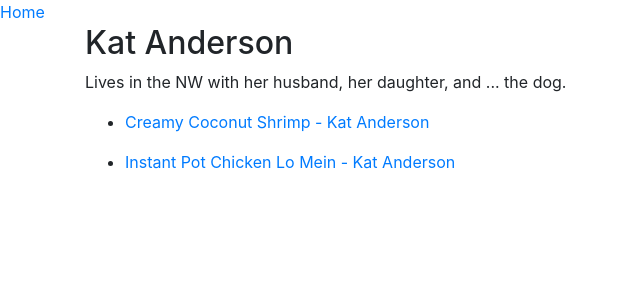
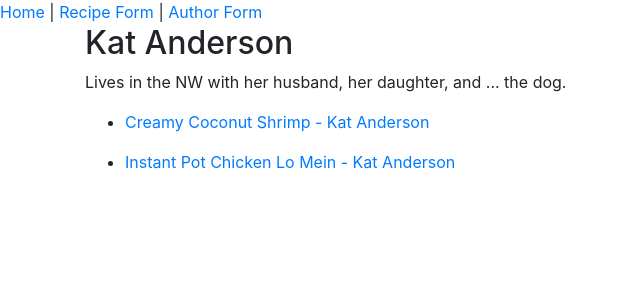
Before and after one commit to lorihenderson/django-forms, a Django app: page /author/1/ in a window 1280 px wide. Shown: the top 300 px of the page, without its empty margins (0-640 px from the left). Run offline with Django 3.2, Linux system fonts and the light colour scheme; data comes from the database, SQL or seed files in the repository; both versions use the stored data as it was after the commit; some libraries are stand-ins or nearby versions.

Commit message:
Create forms for Author and linked the pages together

```diff
--- a/recipe_app/forms.py
+++ b/recipe_app/forms.py
@@ -7,3 +7,9 @@ class RecipeForm(forms.Form):
   description = forms.CharField(widget=forms.Textarea)
   instructions = forms.CharField(widget=forms.Textarea)
   author = forms.ModelChoiceField(queryset=Author.objects.all())
+
+
+class AuthorForm(forms.ModelForm):
+  class Meta:
+    model = Author
+    fields = ["name", "bio"]
--- a/recipe_app/views.py
+++ b/recipe_app/views.py
@@ -1,6 +1,6 @@
 from django.shortcuts import render, HttpResponseRedirect, reverse
 from recipe_app.models import Recipe, Author
-from recipe_app.forms import RecipeForm
+from recipe_app.forms import RecipeForm, AuthorForm
 
 # Create your views here.
 
@@ -40,3 +40,11 @@ def recipe_form_view(request):
       return HttpResponseRedirect(reverse('home'))
   form = RecipeForm()
   return render(request, "generic_form.html", {"form": form})
+
+def author_form_view(request):
+  if request.method == "POST":
+    form = AuthorForm(request.POST)
+    form.save()
+    return HttpResponseRedirect(reverse('home'))
+  form = AuthorForm()
+  return render(request, "generic_form.html", {"form": form})
--- a/recipebox_django/urls.py
+++ b/recipebox_django/urls.py
@@ -16,12 +16,13 @@ Including another URLconf
 from django.contrib import admin
 from django.urls import path
 
-from recipe_app.views import index, recipe_detail, author_details, recipe_form_view
+from recipe_app.views import index, recipe_detail, author_details, recipe_form_view, author_form_view
 
 urlpatterns = [
     path('', index, name='home'),
     path('post/<int:post_id>/', recipe_detail, name='recipes'),
     path('author/<int:author_id>/', author_details, name='authors'),
     path('newrecipe/', recipe_form_view, name='recipe_form'),
+    path('newauthor/', author_form_view, name='author_form'),
     path('admin/', admin.site.urls),
 ]
--- a/templates/base.html
+++ b/templates/base.html
@@ -1,5 +1,5 @@
 <header>
-  <a href="{% url 'home' %}">Home</a>
+  <a href="{% url 'home' %}">Home</a> | <a href="{% url 'recipe_form' %}">Recipe Form</a> | <a href="{% url 'author_form' %}">Author Form</a>
 </header>
 
 {% block content %}
```
Also changed, not shown: templates/generic_form.html (+7 -1 lines), db.sqlite3.
